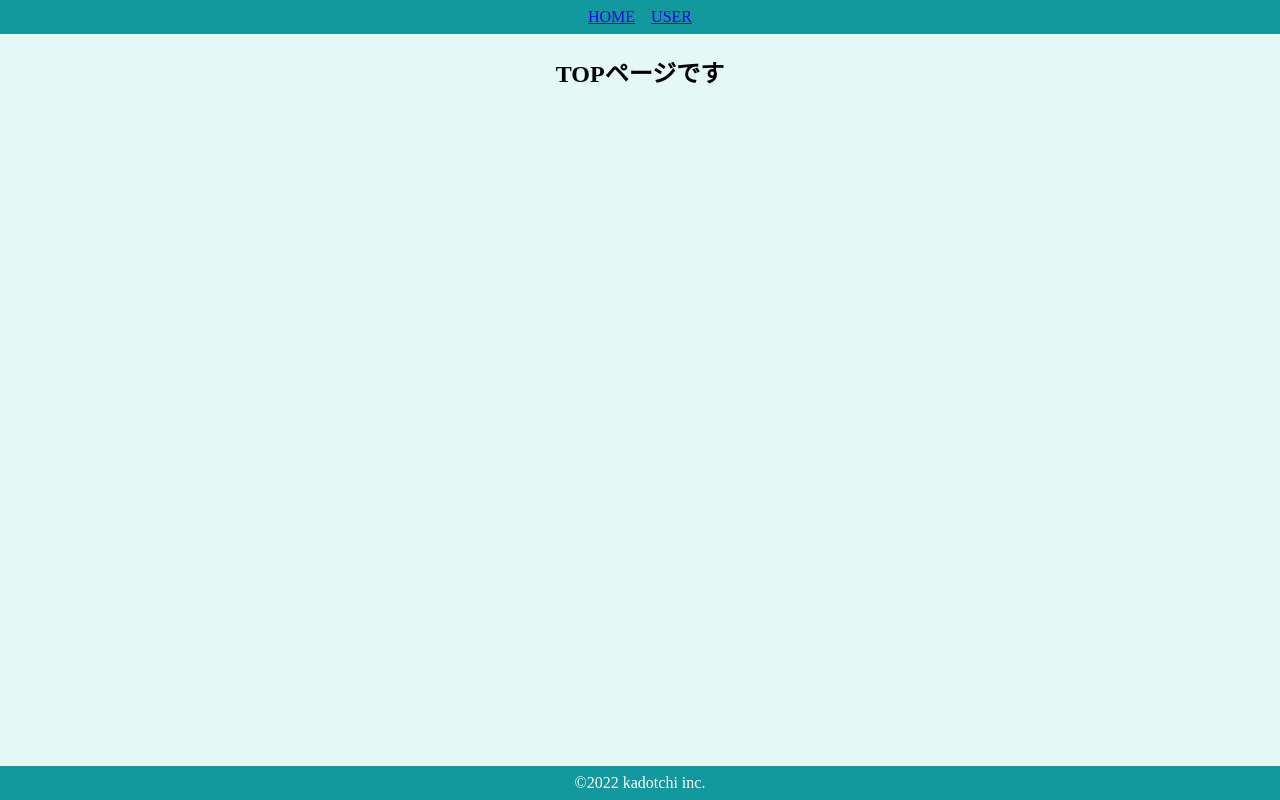
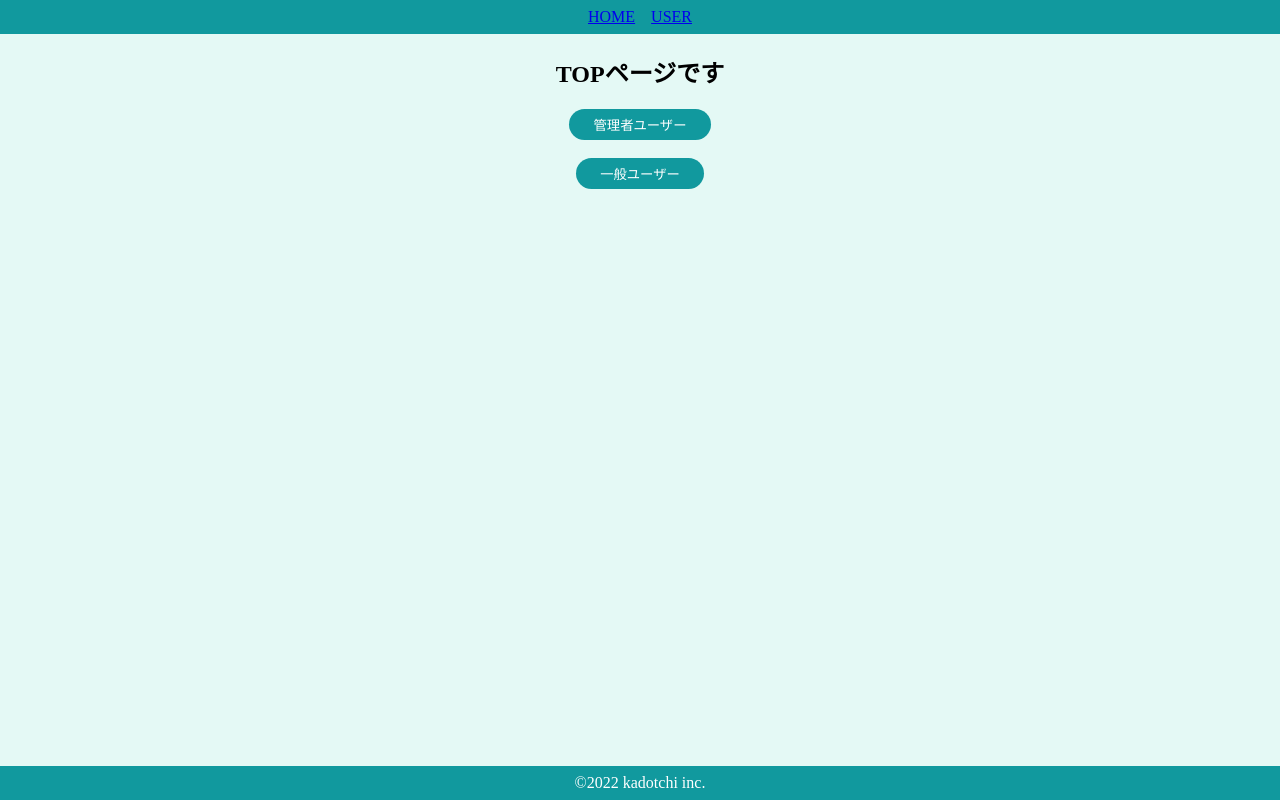
Before and after one commit to Kadotchi/Atomic-Design-React, a React (Create React App) app: page / in a window 1280 px wide. Built offline with nearby package versions, Linux system fonts and the light colour scheme; the HTML template or start-up script is replaced by a standard one.

Commit message:
state管理（ツラい例）

```diff
--- a/src/components/atoms/button/SecondaryButton.jsx
+++ b/src/components/atoms/button/SecondaryButton.jsx
@@ -1,8 +1,8 @@
 import styled from "styled-components";
 
 const SecondaryButton = (props) => {
-  const { children } = props;
-  return <SButton>{children}</SButton>;
+  const { children, onClick } = props;
+  return <SButton onClick={onClick}>{children}</SButton>;
 };
 
 const SButton = styled.button`
--- a/src/components/molecules/user/UserIconWithName.jsx
+++ b/src/components/molecules/user/UserIconWithName.jsx
@@ -1,11 +1,12 @@
 import styled from "styled-components";
 
 export const UserIconWithName = (props) => {
-  const { image, name } = props;
+  const { image, name, isAdmin } = props;
   return (
     <SContainer>
       <SImg height={160} width={160} src={image} alt="プロフィール" />
       <SName>{name}</SName>
+      {isAdmin && <SEdit>編集</SEdit>}
     </SContainer>
   );
 };
@@ -22,3 +23,8 @@
   margin: 0;
   color: #40514e;
 `;
+const SEdit = styled.span`
+  text-decoration: underline;
+  color: #aaa;
+  cursor: pointer;
+`;
--- a/src/components/ouganisms/user/UserCard.jsx
+++ b/src/components/ouganisms/user/UserCard.jsx
@@ -3,10 +3,10 @@
 import { UserIconWithName } from "../../molecules/user/UserIconWithName";
 
 export const UserCard = (props) => {
-  const { user } = props;
+  const { user, isAdmin } = props;
   return (
     <Card>
-      <UserIconWithName name={user.name} image={user.image} />
+      <UserIconWithName name={user.name} image={user.image} isAdmin={isAdmin} />
       <SDl>
         <dt>メール</dt>
         <dd>{user.mail}</dd>
--- a/src/components/pages/Top.jsx
+++ b/src/components/pages/Top.jsx
@@ -1,9 +1,22 @@
 import styled from "styled-components";
+import SecondaryButton from "../atoms/button/SecondaryButton";
+import { useHistory } from "react-router-dom";
 
 export const Top = () => {
+  const history = useHistory();
+
+  const onClickAdmin = () =>
+    history.push({ pathname: "/users", state: { isAdmin: true } });
+  const onClickGeneral = () =>
+    history.push({ pathname: "/users", state: { isAdmin: false } });
   return (
     <SContainer>
       <h2>TOPページです</h2>
+      <SecondaryButton onClick={onClickAdmin}>管理者ユーザー</SecondaryButton>
+      <br />
+      <br />
+      <SecondaryButton onClick={onClickGeneral}>一般ユーザー</SecondaryButton>
+      <br />
     </SContainer>
   );
 };
--- a/src/components/pages/Users.jsx
+++ b/src/components/pages/Users.jsx
@@ -1,8 +1,9 @@
+import { useLocation } from "react-router-dom";
 import styled from "styled-components";
+
 import { SearchInput } from "../molecules/SearchInput";
 import { UserCard } from "../ouganisms/user/UserCard";
 
-export const Users = () => {
 const users = [...Array(10).keys()].map((val) => {
   return {
     id: val,
@@ -16,6 +17,9 @@
     website: "httt.com"
   };
 });
+export const Users = () => {
+  const { state } = useLocation();
+  const isAdmin = state ? state.isAdmin : false;
 
   return (
     <SContainer>
@@ -23,7 +27,7 @@
         <h2>ユーザー一覧</h2>
         <SearchInput />
         {users.map((user) => (
-          <UserCard key={user.id} user={user} />
+          <UserCard key={user.id} user={user} isAdmin={isAdmin} />
         ))}
       </SUserArea>
     </SContainer>
```
Lines whose indentation alone changed are shown as unchanged.
